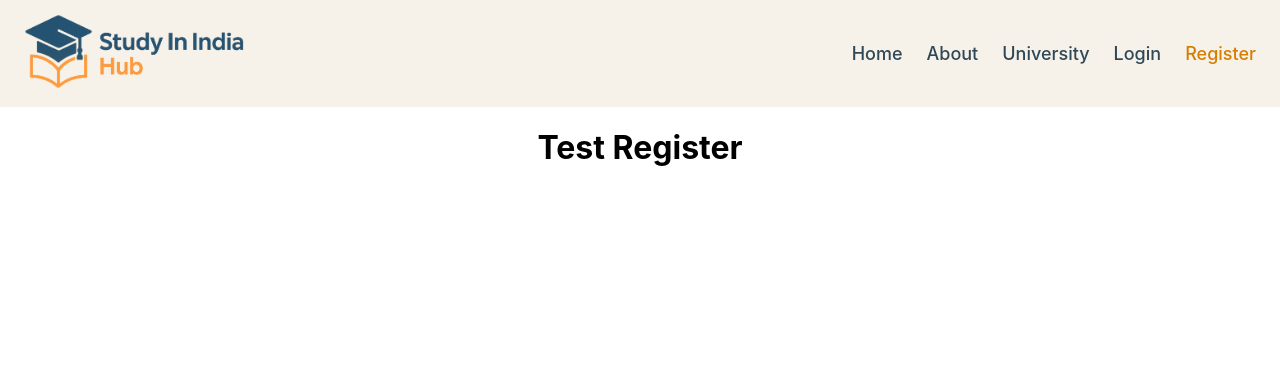
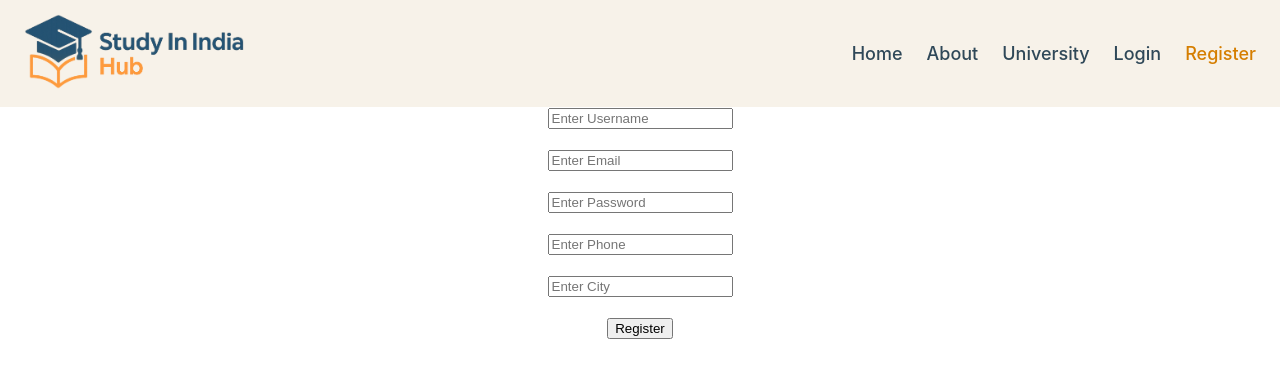
Before and after one commit to satyajeet519/metaapply, a React (Create React App) app in the folder frontend/: page /register in a window 1280 px wide. Shown: the top 378 px of the page. Built offline with nearby package versions, Linux system fonts and the light colour scheme.

Commit message:
Register API integrated

```diff
--- a/frontend/src/Pages/Register.jsx
+++ b/frontend/src/Pages/Register.jsx
@@ -1,7 +1,54 @@
+import { useState } from "react";
+import { useNavigate } from "react-router";
+
 const Register = () => {
+    const [username, setUsername] = useState('');
+    const [email, setEmail] = useState('');
+    const [password, setPassword] = useState('');
+    const [phone, setPhone] = useState('');
+    const [city, setCity] = useState('');
+    const [message, setMessage] = useState('');
+    const nav = useNavigate();
+
+    const HandleRegister = async(e) =>{
+        e.preventDefault();
+        try {
+            const response = await fetch("http://127.0.0.1:8000/api/auth/register/",{
+                method: "POST",
+                headers: {
+                    "Content-Type" : "application/json",
+                },
+                body: JSON.stringify({
+                    username, email, password, phone, city
+                })
+            });
+
+            const data = await response.json();
+            console.log("Register data", data);
+
+            if(response.ok){
+                setMessage("Registration Successful!");
+                nav('/login');
+            }
+            else{
+                setMessage(data.detail || "Registration failed");
+            }
+        } catch (err) {
+            setMessage("Something went wrong!")
+        }
+    }
+
     return(
         <>
-            <h1>Test Register</h1>
+            <form onSubmit={HandleRegister}>
+                <input type="text" placeholder="Enter Username" onChange={(e)=>setUsername(e.target.value)}/><br/><br/>
+                <input type="email" placeholder="Enter Email" onChange={(e)=>setEmail(e.target.value)}/><br/><br/>
+                <input type="text" placeholder="Enter Password" onChange={(e)=>setPassword(e.target.value)}/><br/><br/>
+                <input type="text" placeholder="Enter Phone" onChange={(e)=>setPhone(e.target.value)}/><br/><br/>
+                <input type="text" placeholder="Enter City" onChange={(e)=>setCity(e.target.value)}/><br/><br/>
+                <button type="submit">Register</button>
+            </form>
+            {message}
         </>
     )
 }
```
Also changed, not shown: 2 other files (tests, documents, lock files or other folders).
